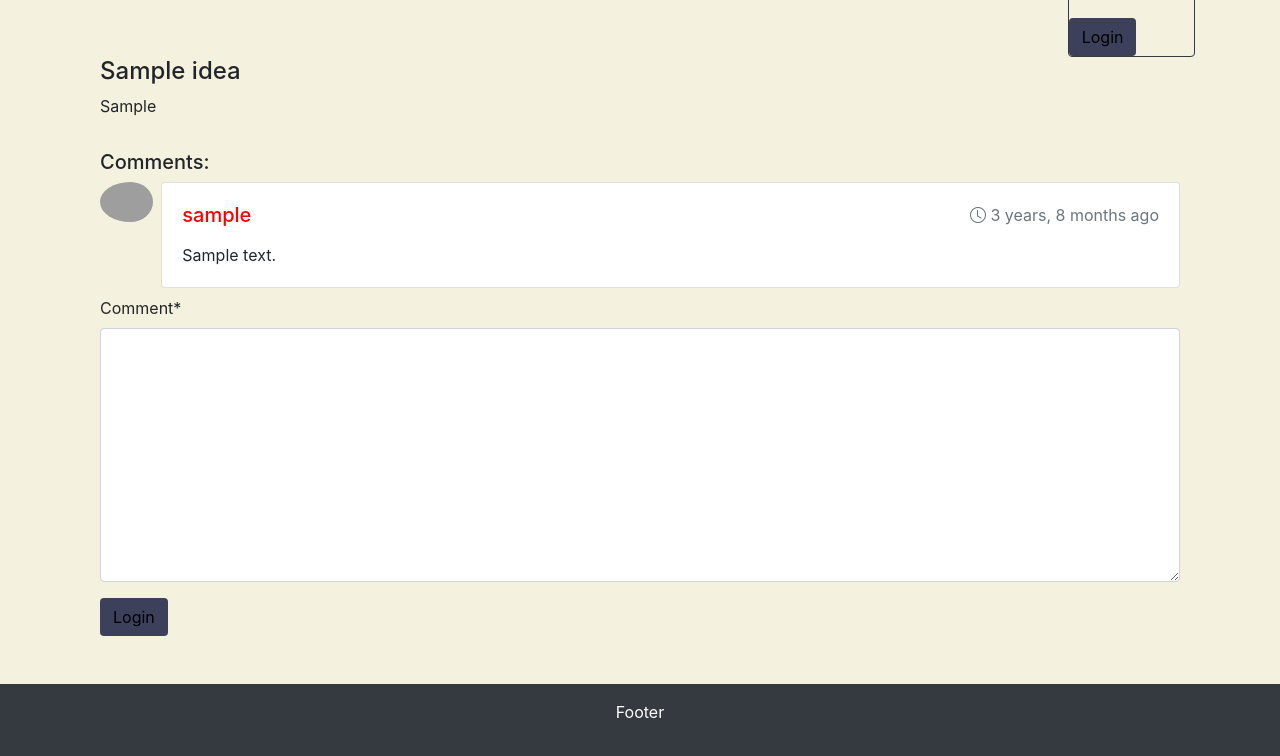
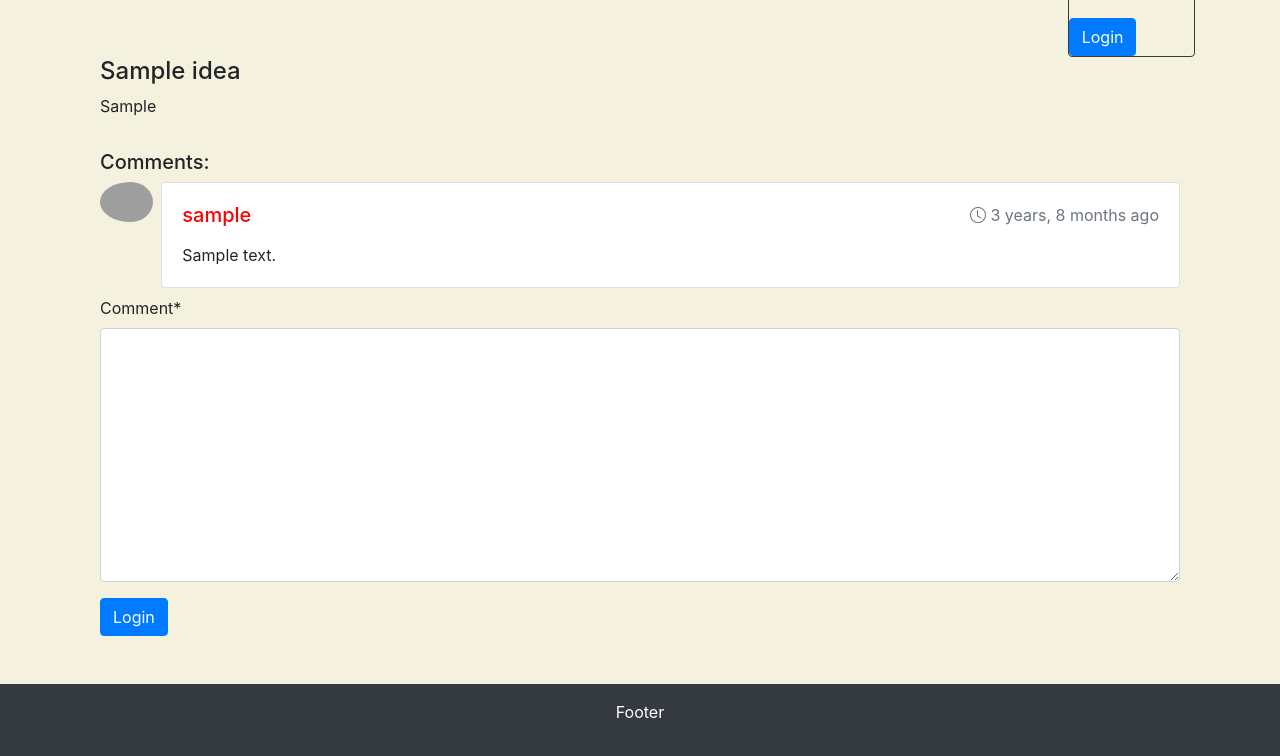
Before and after one commit to JackPflaum/RateMyIdea, a Django app: a page that uses RateMyIdea/templates/idea.html in a window 1280 px wide. Shown: the part 143-899 px from the top of the page. Run offline with Django 4.2, Linux system fonts and the light colour scheme; tables that the repository leaves empty hold one stand-in row (values such as "Sample post"); some libraries are stand-ins or nearby versions; grey boxes are pictures that could not be loaded.

Commit message:
changed 'custom-btn' back to 'btn-primary'

```diff
--- a/RateMyIdea/templates/author.html
+++ b/RateMyIdea/templates/author.html
@@ -17,7 +17,7 @@
 
     <div class="d-flex justify-content-between mb-2">
         <h4>My Ideas</h4>
-        <a href="{% url 'ideas:new_idea' %}" class="btn custom-btn">New Idea</a>
+        <a href="{% url 'ideas:new_idea' %}" class="btn btn-primary">New Idea</a>
     </div>
 
     {% if ideas %}
--- a/RateMyIdea/templates/idea.html
+++ b/RateMyIdea/templates/idea.html
@@ -29,9 +29,9 @@
 				{% endif %}
 
 				{% if user.is_authenticated %}
-					<button type="submit" class="btn custom-btn">Submit</button>
+					<button type="submit" class="btn btn-primary">Submit</button>
 				{% else %}
-					<a href="{% url 'users:login' %}?next={{ request.path }}" class="btn custom-btn">Login</a>
+					<a href="{% url 'users:login' %}?next={{ request.path }}" class="btn btn-primary">Login</a>
 				{% endif %}
 			</form>
 		</div>
@@ -72,9 +72,9 @@
 			{{ comment_form|crispy }}
 
 			{% if user.is_authenticated %}
-				<button type="submit" class="btn custom-btn">Submit</button>
+				<button type="submit" class="btn btn-primary">Submit</button>
 			{% else %}
-				<a href="{% url 'users:login' %}?next={{ request.path }}" class="btn custom-btn">Login</a>
+				<a href="{% url 'users:login' %}?next={{ request.path }}" class="btn btn-primary">Login</a>
 			{% endif %}
 		</form>
 
```
